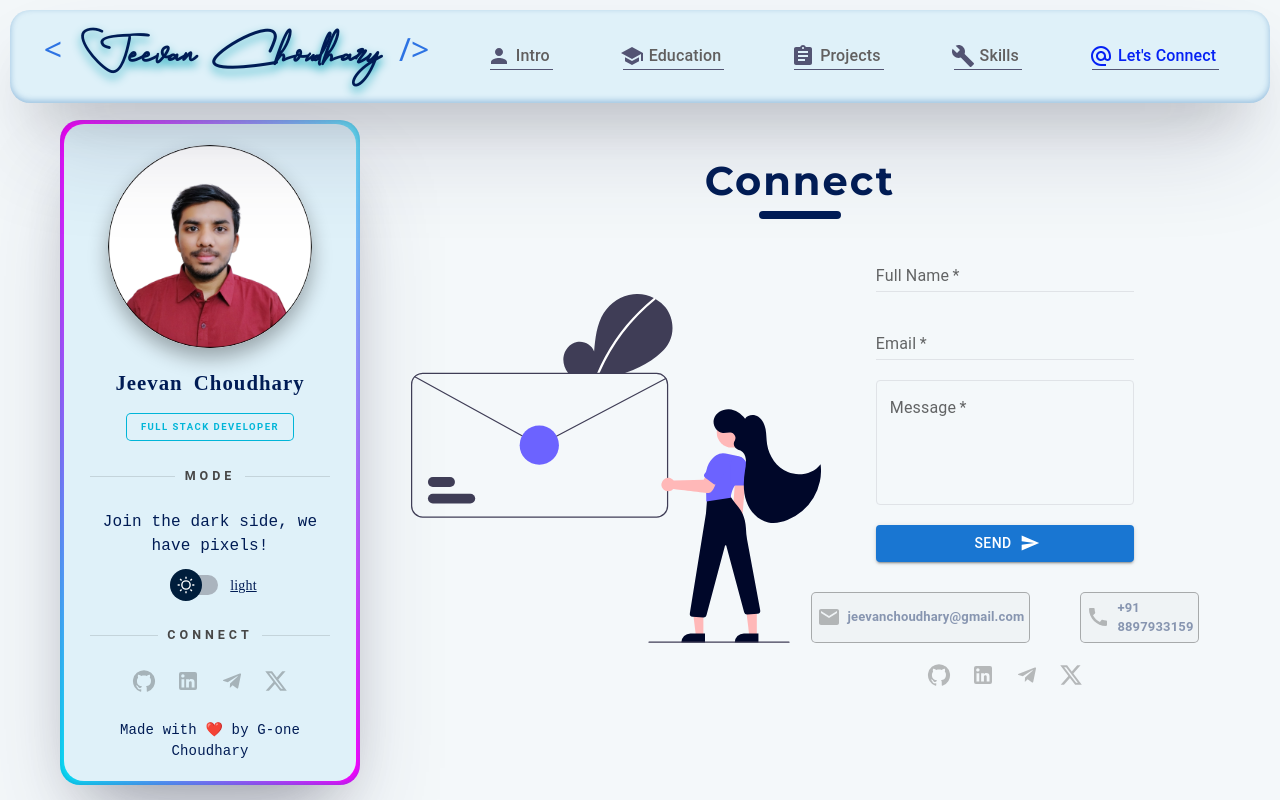
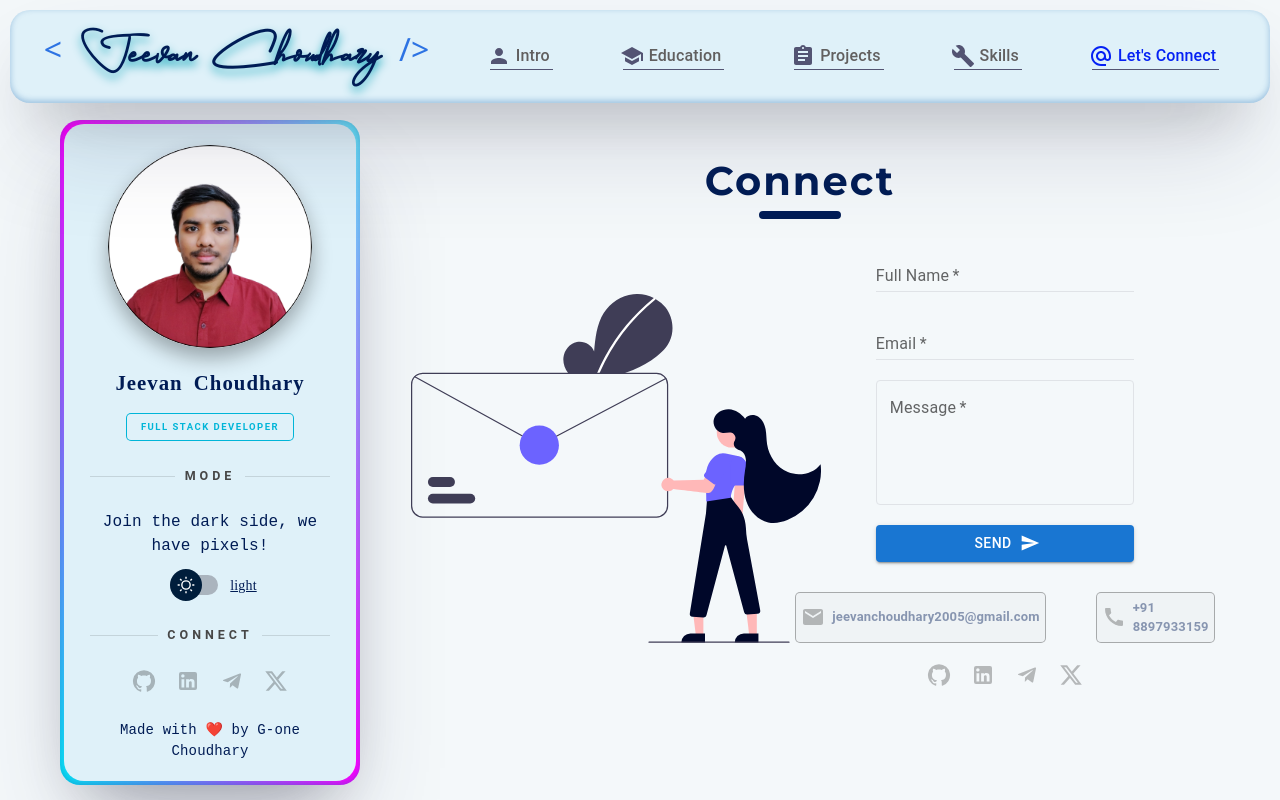
Before and after one commit to jeevan-2005/g1_choudhary, a React (Vite) app: page /contact in a window 1280 px wide. Both pictures are taken after a click on the element 184 px from the left and 585 px from the top of the page. Built offline with nearby package versions, Linux system fonts and the light colour scheme.

Commit message:
Update ConnectLinks.jsx

```diff
--- a/src/components/PageComponents/Contact/contactComponents/ConnectLinks/ConnectLinks.jsx
+++ b/src/components/PageComponents/Contact/contactComponents/ConnectLinks/ConnectLinks.jsx
@@ -23,7 +23,7 @@
       <div className="contactText" >
         <div className="mail">
           <EmailIcon className="icon" color="disabled" />
-          <span>jeevanchoudhary@gmail.com</span>
+          <span>jeevanchoudhary2005@gmail.com</span>
         </div>
         <div className="call">
           <CallIcon className="icon" color="disabled" />
```
